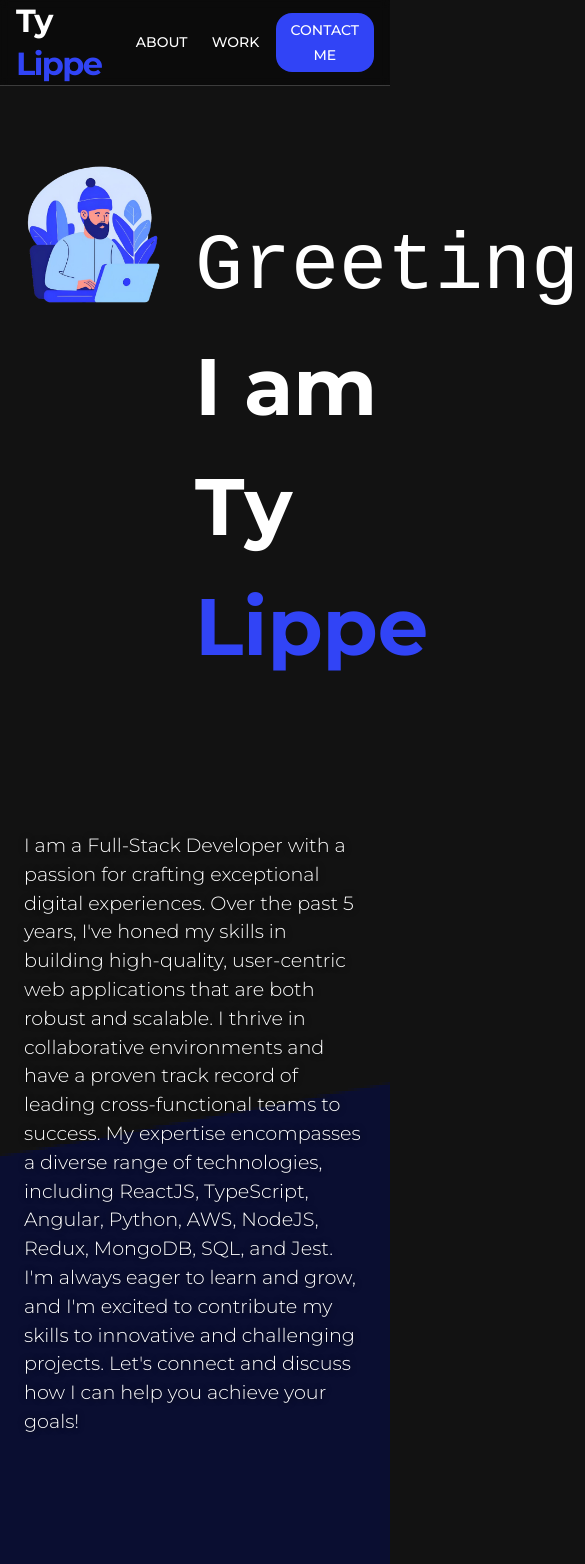
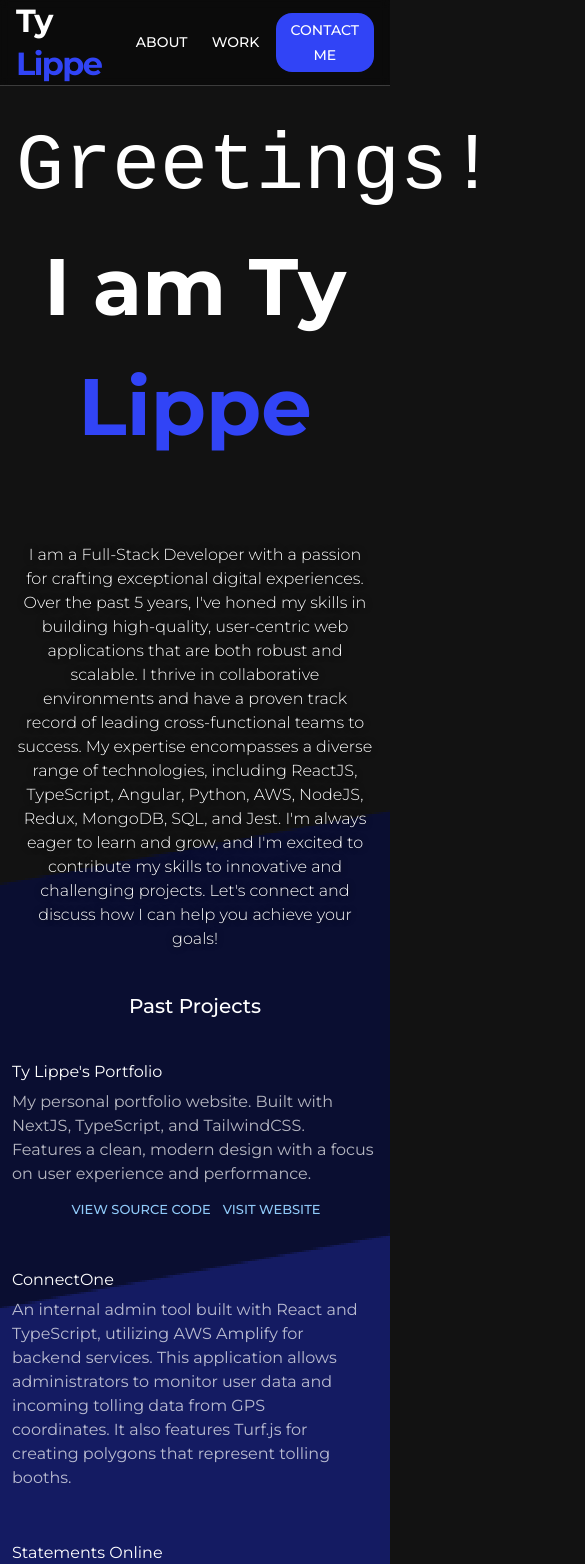
Before and after one commit to TyLippe/ty-lippe-portfolio, a Next.js app: page / in a window 390 px wide. Shown: the top 1564 px of the page, 585 px wide, since content can reach past the window. Built offline with nearby package versions, Linux system fonts and the light colour scheme.

Commit message:
Cleaning up responsive design for smaller screens

```diff
--- a/src/app/containers/About/About.css
+++ b/src/app/containers/About/About.css
@@ -1,16 +1,31 @@
 .about-container {
   padding: 120px 24px 0;
   display: flex;
+  flex-direction: column;
   justify-content: space-between;
   max-width: var(--section-width);
   margin: 0 auto;
   align-items: flex-start;
+}
 
-  p {
-    font-size: 1.2rem;
-    line-height: 1.5;
-    margin-top: 24px;
-    text-shadow: 0 0 6px rgba(0, 0, 0, 0.75);
-    font-weight: 300;
+.about-container p {
+  font-size: 1.2rem;
+  line-height: 1.5;
+  margin-top: 24px;
+  text-shadow: 0 0 6px rgba(0, 0, 0, 0.75);
+  font-weight: 300;
+}
+
+@media (max-width: 768px) {
+  .about-container {
+    padding: 60px 16px 0;
+    flex-direction: column;
+    align-items: center;
+    text-align: center;
+  }
+
+  .about-container p {
+    font-size: 1rem;
+    margin-top: 16px;
   }
 }
--- a/src/app/containers/Greeting/Greeting.css
+++ b/src/app/containers/Greeting/Greeting.css
@@ -12,13 +12,14 @@
 .greetings-container {
   padding: 200px 24px 0;
   display: flex;
+  flex-direction: column;
   justify-content: space-between;
   max-width: var(--section-width);
   margin: 0 auto;
   align-items: flex-start;
 
   .image-container {
-    width: 40%;
+    width: 100%;
     height: 40vh;
     font-size: 6rem;
     font-weight: 700;
@@ -29,7 +30,7 @@
   }
 
   .greeting-container {
-    width: 50%;
+    width: 100%;
     font-size: 5rem;
     max-width: 720px;
 
@@ -53,3 +54,32 @@
     }
   }
 }
+
+@media (min-width: 768px) {
+  .greetings-container {
+    flex-direction: row;
+
+    .image-container {
+      width: 40%;
+    }
+
+    .greeting-container {
+      width: 50%;
+    }
+  }
+}
+
+@media (max-width: 767px) {
+  .greetings-container {
+    padding: 100px 16px 0;
+  }
+
+  .image-container {
+    display: none;
+  }
+
+  .greeting-container {
+    font-size: 3rem;
+    text-align: center;
+  }
+}
--- a/src/app/containers/Work/Work.css
+++ b/src/app/containers/Work/Work.css
@@ -55,3 +55,76 @@
     }
   }
 }
+
+@media (max-width: 768px) {
+  .work-container {
+    padding: 60px 16px 0;
+
+    h2 {
+      font-size: 1.5rem;
+      margin-bottom: 20px;
+    }
+
+    .work-cards-container {
+      img {
+        display: none;
+      }
+
+      .work-card-content {
+        height: auto;
+        padding-left: 0 !important;
+
+        .work-card-title {
+          font-size: 1.25rem;
+          margin-bottom: 12px;
+        }
+
+        .work-card-description {
+          margin-bottom: 12px;
+        }
+
+        .work-card-actions {
+          justify-content: center;
+
+          .MuiButtonBase-root {
+            margin-left: 4px;
+          }
+        }
+      }
+    }
+  }
+}
+
+@media (max-width: 480px) {
+  .work-container {
+    padding: 40px 8px 0;
+
+    h2 {
+      font-size: 1.25rem;
+      margin-bottom: 16px;
+    }
+
+    .work-cards-container {
+      img {
+        height: 150px;
+      }
+
+      .work-card-content {
+        .work-card-title {
+          font-size: 1rem;
+          margin-bottom: 8px;
+        }
+
+        .work-card-description {
+          margin-bottom: 8px;
+        }
+
+        .work-card-actions {
+          .MuiButtonBase-root {
+            margin-left: 2px;
+          }
+        }
+      }
+    }
+  }
+}
```
